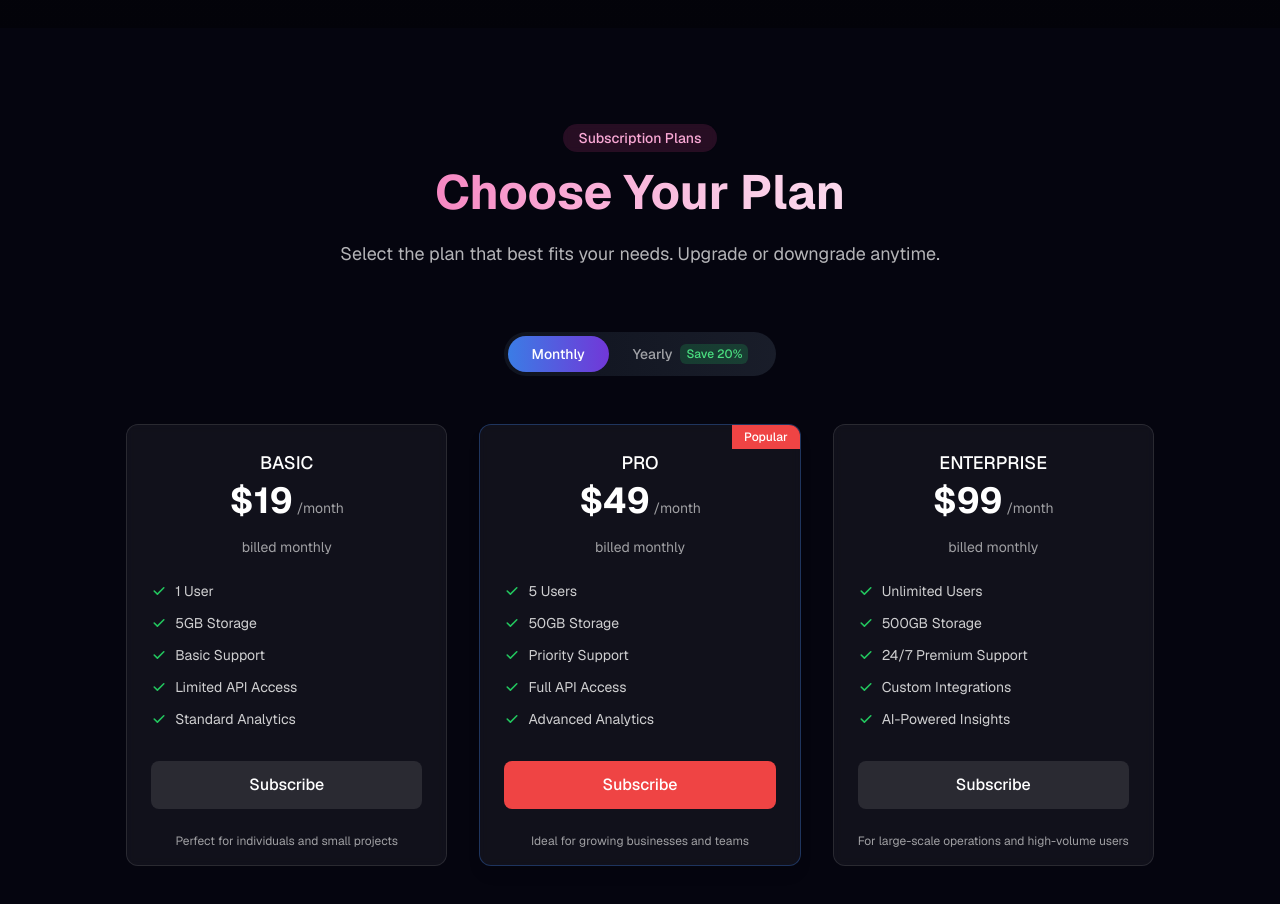
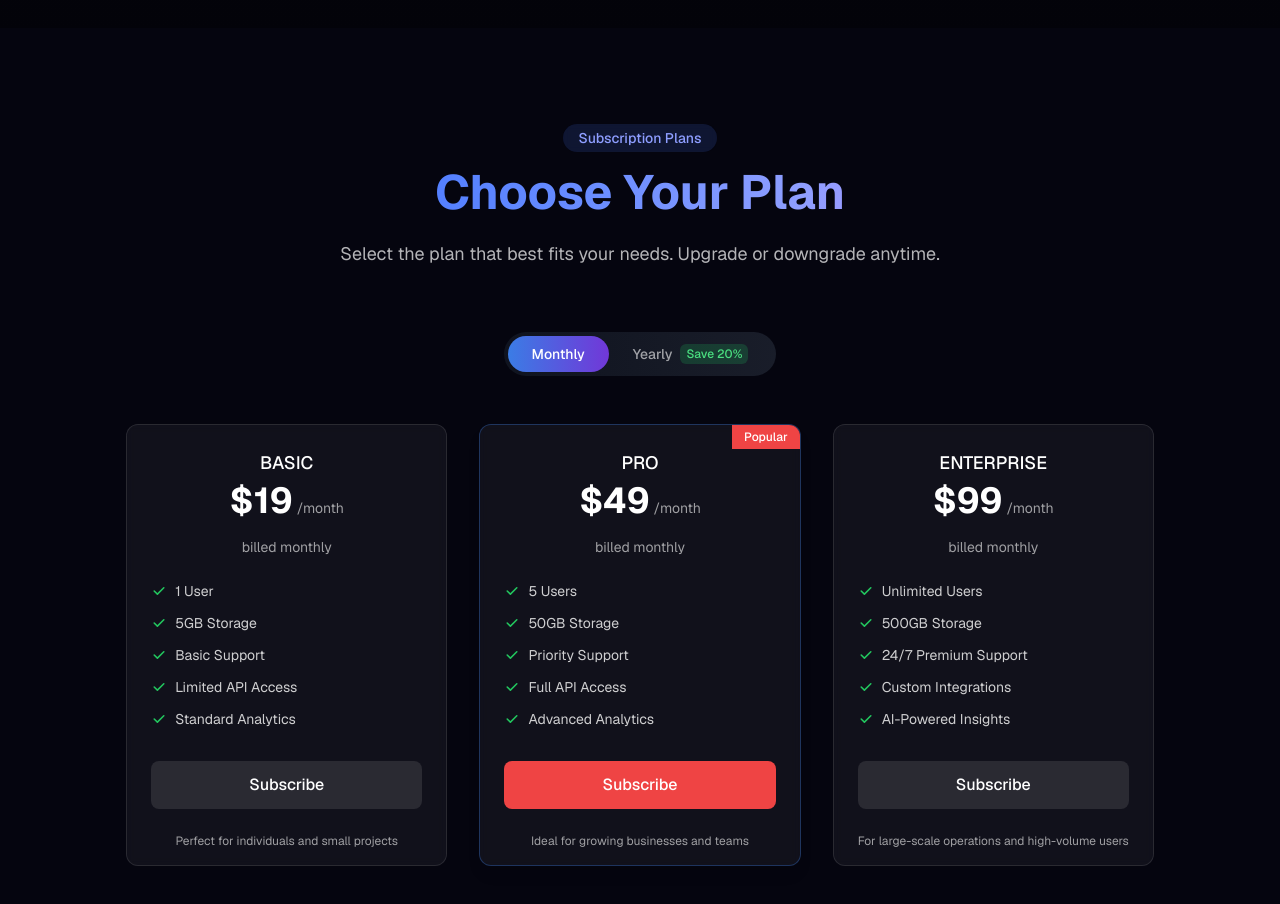
Before and after one commit to jorjishasan/video-word-search, a Next.js app in the folder landing/: page / in a window 1280 px wide. Shown: the part 3640-4544 px from the top of the page. Built offline with nearby package versions, Linux system fonts and the light colour scheme; grey boxes are pictures that could not be loaded.

Commit message:
refactor: update colors and speed in PricingHeaderClient for improved theming

```diff
--- a/landing/src/components/Pricing/PricingHeaderClient.jsx
+++ b/landing/src/components/Pricing/PricingHeaderClient.jsx
@@ -40,8 +40,8 @@ const PricingHeaderClient = () => {
       variants={containerVariants}
     >
       <SectionTag
-        bgColor="bg-[#EC4899]/15"
-        textColor="text-[#F9A8D4]"
+              bgColor="bg-[#4D7CFF]/15"
+              textColor="text-[#8E9EFF]"
       >
         Subscription Plans
       </SectionTag>
@@ -51,9 +51,9 @@ const PricingHeaderClient = () => {
         variants={itemVariants}
       >
         <AuroraText
-          colors={['#EC4899', '#F472B6', '#F9A8D4', '#FBCFE8', '#FCE7F3']}
+          colors={['#4D7CFF', '#6A8DFF', '#8E9EFF', '#B292FF', '#D685FF']}
           className="font-bold"
-          speed={0.9}
+          speed={1.2}
         >
           Choose Your Plan
         </AuroraText>
```
